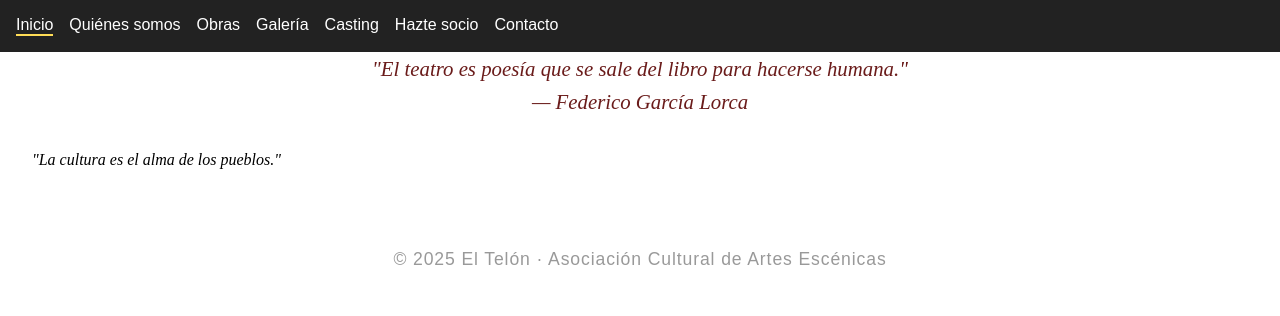
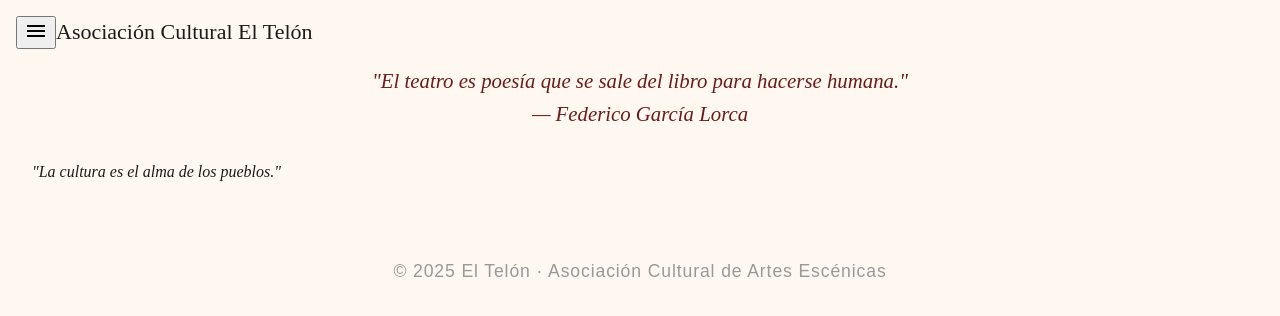
Before and after one commit to issa23i/eltelon, an Angular app: page / in a window 1280 px wide. Shown: the top 316 px of the page. Built offline with nearby package versions, Linux system fonts and the light colour scheme.

Commit message:
feat: layout

```diff
--- a/src/app/el-telon/layout/layout.html
+++ b/src/app/el-telon/layout/layout.html
@@ -1,7 +1,35 @@
-<app-header></app-header>
+<mat-sidenav-container class="sidenav-container">
+  <mat-sidenav #drawer mode="over" position="start">
+    <mat-nav-list>
+      <a mat-list-item routerLink="/home" (click)="drawer.close()">Inicio</a>
+      <a mat-list-item routerLink="/obras" (click)="drawer.close()">Obras</a>
+      <a mat-list-item routerLink="/galeria" (click)="drawer.close()"
+        >Galería</a
+      >
+      <a mat-list-item routerLink="/casting" (click)="drawer.close()"
+        >Casting</a
+      >
+      <a mat-list-item routerLink="/quienes-somos" (click)="drawer.close()"
+        >Quiénes somos</a
+      >
+      <a mat-list-item routerLink="/hazte-socio" (click)="drawer.close()"
+        >Hazte socia</a
+      >
+      <a mat-list-item routerLink="/contacto" (click)="drawer.close()"
+        >Contacto</a
+      >
+    </mat-nav-list>
+  </mat-sidenav>
 
-<main>
-  <router-outlet></router-outlet>
-</main>
+  <mat-sidenav-content>
+    <mat-toolbar color="primary">
+      <button mat-icon-button (click)="drawer.toggle()">
+        <mat-icon>menu</mat-icon>
+      </button>
+      <span>Asociación Cultural El Telón</span>
+    </mat-toolbar>
 
-<app-footer></app-footer>
+    <router-outlet></router-outlet>
+    <app-footer></app-footer>
+  </mat-sidenav-content>
+</mat-sidenav-container>
--- a/src/app/el-telon/layout/layout.scss
+++ b/src/app/el-telon/layout/layout.scss
@@ -0,0 +1,13 @@
+.sidenav-container {
+  height: 100vh;
+}
+
+mat-toolbar {
+  position: sticky;
+  top: 0;
+  z-index: 1000;
+}
+
+mat-sidenav {
+  width: 250px;
+}
```
Also changed, not shown: src/app/el-telon/layout/layout.ts (+12 -2 lines).
